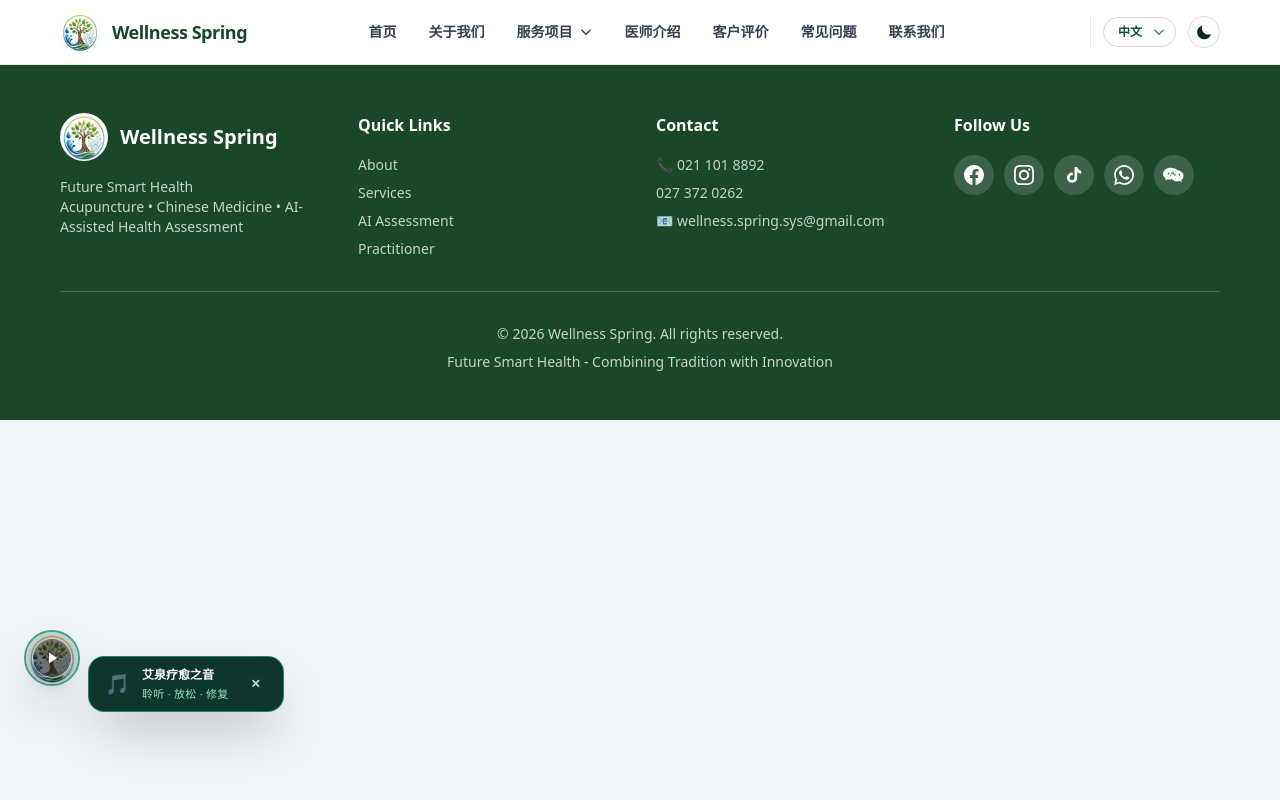
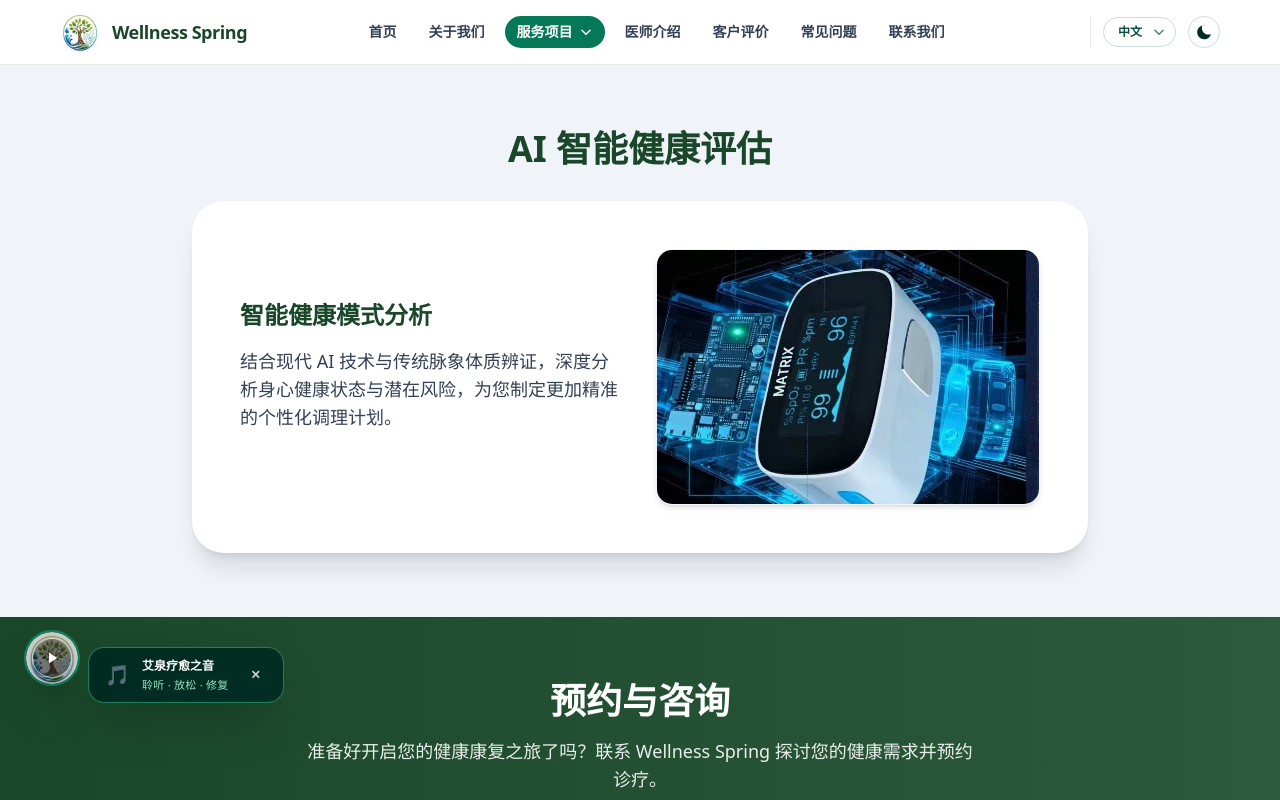
Before and after one commit to gogolf2020-byte/home, a React (Vite) app: page /ai-assessment in a window 1280 px wide. Shown: the top 800 px of the page. Built offline with nearby package versions, Linux system fonts and the light colour scheme.

Commit message:
feat(nav): convert AI Assessment route to history mode /services/ai-assessment

```diff
--- a/src/App.jsx
+++ b/src/App.jsx
@@ -4,6 +4,7 @@ import Header from './components/Header'
 import HomePage from './components/HomePage'
 import ACCTreatmentPage from './components/ACCTreatmentPage'
 import MobileCarePage from './components/MobileCarePage'
+import AIAssessmentPage from './components/AIAssessmentPage'
 import PractitionerDetailPage from './components/PractitionerDetailPage'
 import Footer from './components/Footer'
 import FloatingBookButton from './components/FloatingBookButton'
@@ -40,6 +41,8 @@ function App() {
         <Route path="/acc-treatment" element={<ACCTreatmentPage />} />
         <Route path="/services/mobile-care" element={<MobileCarePage />} />
         <Route path="/mobile-care" element={<MobileCarePage />} />
+        <Route path="/services/ai-assessment" element={<AIAssessmentPage />} />
+        <Route path="/ai-assessment" element={<AIAssessmentPage />} />
         <Route path="/practitioners/:doctorId" element={<PractitionerDetailPage />} />
         <Route path="/practitioner/:doctorId" element={<PractitionerDetailPage />} />
       </Routes>
--- /dev/null
+++ b/src/components/AIAssessmentPage.jsx
@@ -0,0 +1,11 @@
+import AIAssessment from './AIAssessment'
+import Contact from './Contact'
+
+export default function AIAssessmentPage() {
+  return (
+    <div className="min-h-screen bg-[#f0f4f9] dark:bg-slate-950 transition-colors">
+      <AIAssessment />
+      <Contact />
+    </div>
+  )
+}
--- a/src/components/Header.jsx
+++ b/src/components/Header.jsx
@@ -20,7 +20,7 @@ export default function Header() {
   const serviceSubItems = [
     { key: 'nav.accTreatment', href: '/services/acc-treatment', isRoute: true, icon: '🏥' },
     { key: 'nav.mobileCare', href: '/services/mobile-care', isRoute: true, icon: '🚗' },
-    { key: 'nav.aiAssessment', href: '#ai-assessment', isRoute: false, icon: '🤖' },
+    { key: 'nav.aiAssessment', href: '/services/ai-assessment', isRoute: true, icon: '🤖' },
   ]
 
   const navItems = [
@@ -123,7 +123,7 @@ export default function Header() {
     location.pathname.startsWith('/services') ||
     location.pathname === '/acc-treatment' ||
     location.pathname === '/mobile-care' ||
-    (location.pathname === '/' && (activeHash === '#services' || activeHash === '#ai-assessment' || activeHash === '#mobile-care'))
+    location.pathname === '/ai-assessment'
 
   return (
     <header className="sticky top-0 z-50 bg-white/95 backdrop-blur-md dark:bg-slate-900/95 border-b border-emerald-900/10 dark:border-slate-800 transition-colors duration-300">
```
